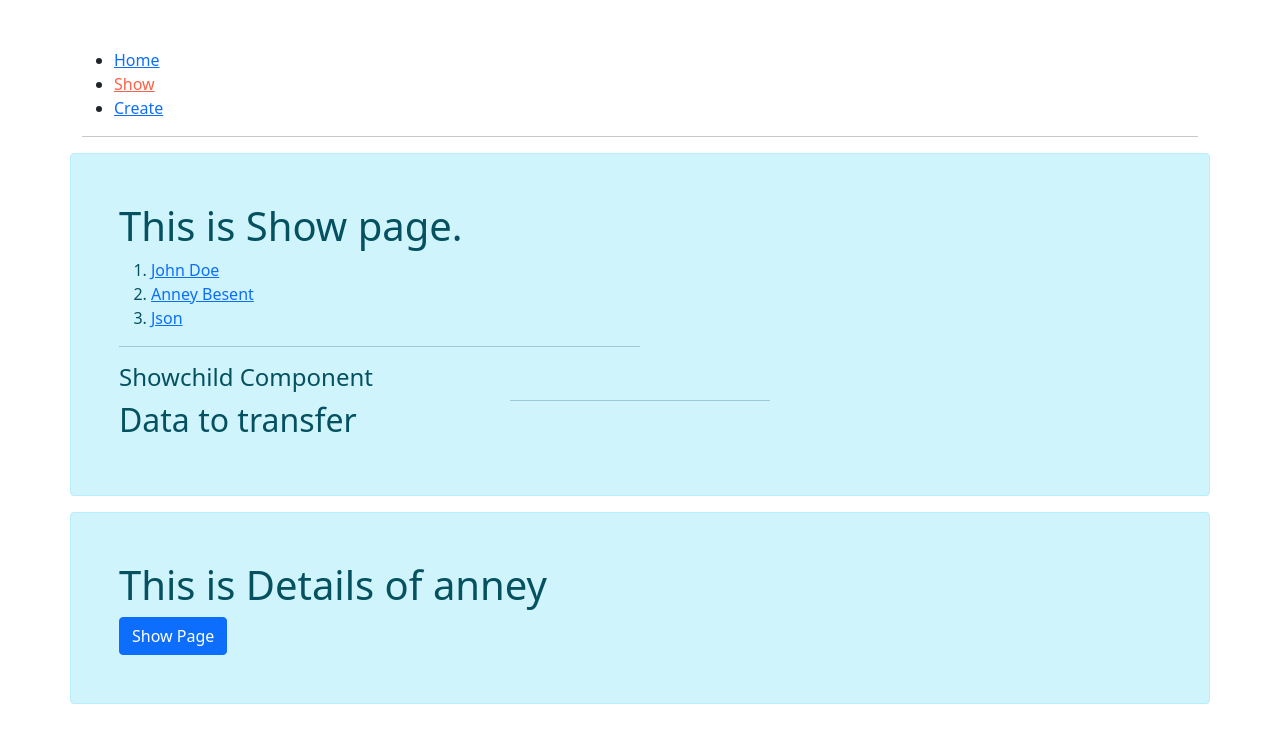
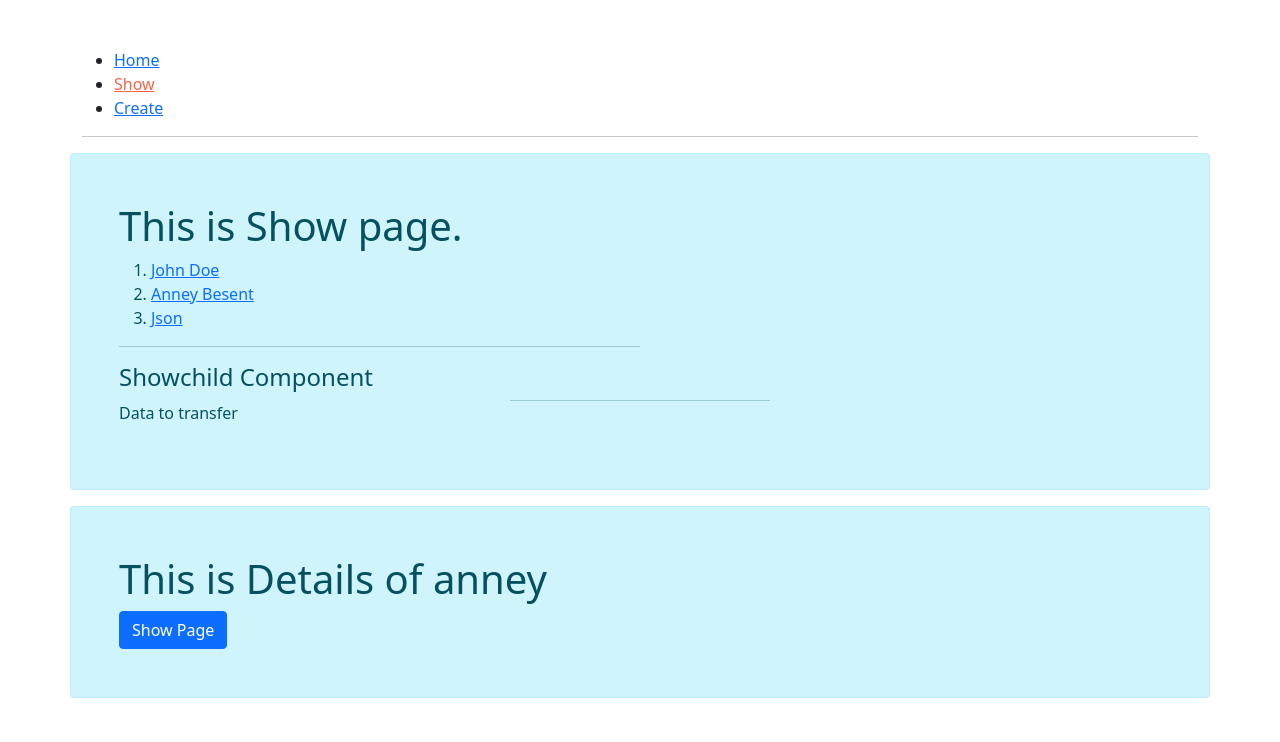
Before and after one commit to master-dhanesh/React-mern-02, a React (Create React App) app: page /show/anney in a window 1280 px wide. Shown: the top 742 px of the page. Built offline with nearby package versions, Linux system fonts and the light colour scheme.

Commit message:
CONTEXT API OUTSOURCE

```diff
--- a/src/App.js
+++ b/src/App.js
@@ -1,4 +1,4 @@
-import React, { useState, createContext } from "react";
+import React, { useState } from "react";
 import Create from "./components/Create";
 import Home from "./components/Home";
 import Navbar from "./components/Navbar";
@@ -8,8 +8,7 @@ import { Routes, Route } from "react-router-dom";
 import Details from "./components/Details";
 import Notfound from "./components/Notfound";
 
-
-export const ContextData = createContext();
+import IndexContext from './context';
 
 const App = () => {
     const [data, setData] = useState("Data to transfer")
@@ -19,7 +18,7 @@ const App = () => {
 
             <Navbar />
 
-            <ContextData.Provider value={{data, setData}}>
+            <IndexContext value={{data, setData}}>
             <Routes>
                 <Route path="/" element={<Home />} />
                 <Route path="/create" element={<Create />} />
@@ -29,7 +28,7 @@ const App = () => {
                 </Route>
                 <Route path="*" element={<Notfound />} />
             </Routes>
-            </ContextData.Provider>
+            </IndexContext>
         </div>
     );
 };
--- a/src/components/Navbar.js
+++ b/src/components/Navbar.js
@@ -2,11 +2,8 @@ import { useContext } from "react";
 import "../App.css";
 import { Link, NavLink } from "react-router-dom";
 
-import {ContextData } from '../App'
 
 const Navbar = () => {
-    const first = useContext(ContextData);
-    console.log(first)
     return (
         <nav className="container mt-5">
             <ul>
--- a/src/components/Showchild.js
+++ b/src/components/Showchild.js
@@ -1,13 +1,14 @@
 import { useContext } from 'react';
-import { ContextData } from '../App';
+import { IndexContext } from '../context';
+
 
 const Showchild = () => {
-    const {data, setData} = useContext(ContextData);
+  const {data, setData} = useContext(IndexContext);
   return (
     <div>
         <h4>Showchild Component</h4>
         <hr className='m-auto w-25' />
-            <h2>{data}</h2>
+        <p>{data}</p>
         </div>
   )
 }
--- /dev/null
+++ b/src/context/index.js
@@ -0,0 +1,13 @@
+import {createContext } from 'react';
+
+
+export const IndexContext = createContext(null);
+
+const index = ({value,children}) => {
+  return <IndexContext.Provider value={value}>
+            {children}
+        </IndexContext.Provider>
+
+}
+
+export default index
```
